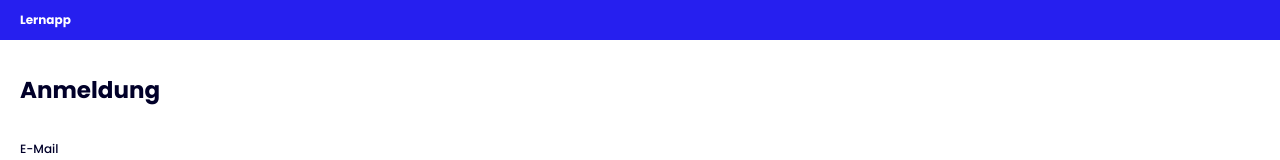
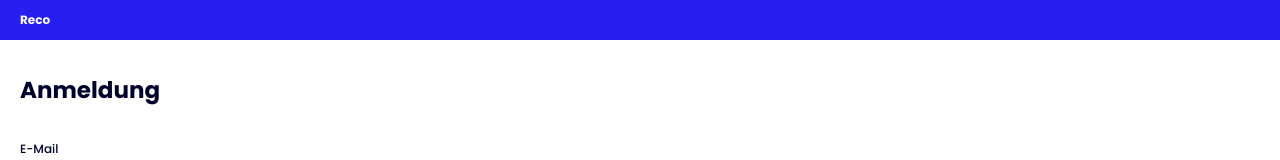
Before and after one commit to FabianKostenzer/diplomarbeit, a Vue app: page /#/login in a window 1280 px wide. Shown: the top 160 px of the page. Built offline with nearby package versions, Linux system fonts and the light colour scheme.

Commit message:
refactor: Name

```diff
--- a/package.json
+++ b/package.json
@@ -1,5 +1,5 @@
 {
-  "name": "datest",
+  "name": "Reco",
   "version": "0.1.0",
   "private": true,
   "scripts": {
--- a/src/components/Header.vue
+++ b/src/components/Header.vue
@@ -1,7 +1,7 @@
 <template>
   <transition name="fadeHeader">
     <header v-if="isVisible" class="Header">
-      <span class="logo">Lernapp</span>
+      <span class="logo">Reco</span>
       <Navigation />
     </header>
   </transition>
```
